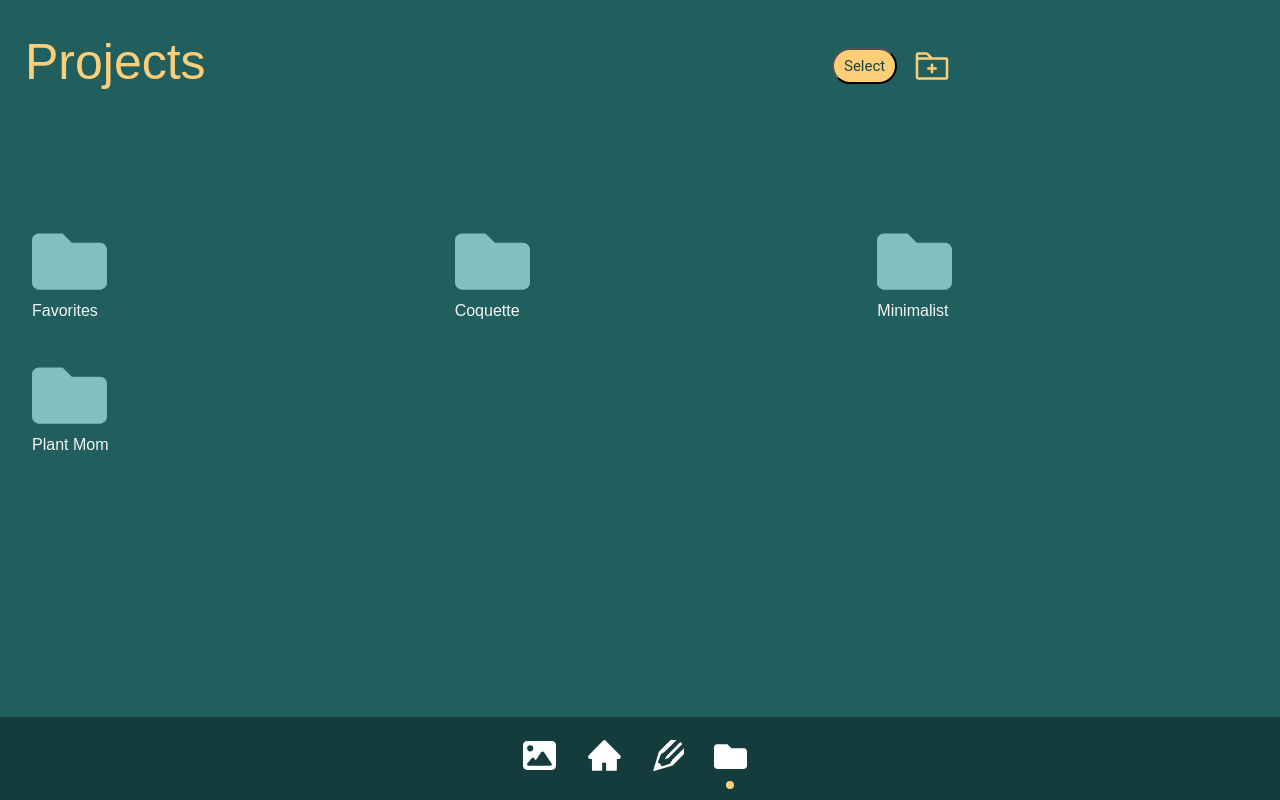
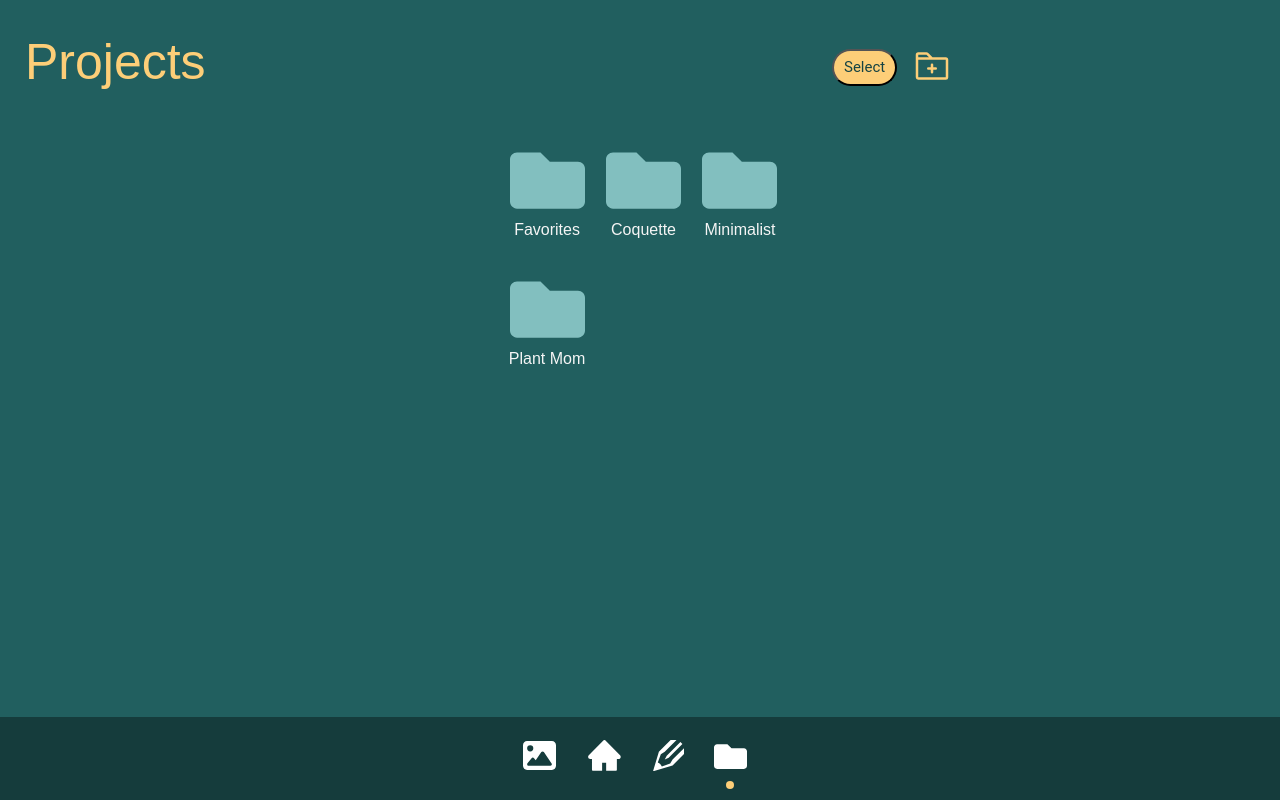
Before and after one commit to RudyCab/wallgenie, a React (Create React App) app: page /Projects in a window 1280 px wide. Built offline with nearby package versions, Linux system fonts and the light colour scheme.

Commit message:
grid style

```diff
--- a/src/Components/GalleryGrid/GalleryGrid.css
+++ b/src/Components/GalleryGrid/GalleryGrid.css
@@ -3,6 +3,7 @@
   justify-content: center;
   overflow-y: auto;
   max-height: 75vh;
+  margin-top: -150px; /* Add top margin */
 }
 
 .grid {
@@ -13,5 +14,5 @@
 }
 
 .grid li {
-  padding-bottom: 5px; /* Add padding to the bottom of each grid item */
+  padding-bottom: 0px; /* Add padding to the bottom of each grid item */
 }
--- a/src/Gallery/GalleryPage.css
+++ b/src/Gallery/GalleryPage.css
@@ -13,6 +13,7 @@
   display: flex;
   align-items: center;
   margin-left: 65%;
+  margin-bottom: -450px;
 }
 
 .button {
@@ -24,5 +25,9 @@
   padding: 5px 10px;
   cursor: pointer;
   transition: background-color 0.3s ease;
-  margin-right: 15px;
 }
+
+.iconButton {
+  cursor: pointer;
+  margin-top: -40px;
+}
--- a/src/Gallery/GalleryPage.jsx
+++ b/src/Gallery/GalleryPage.jsx
@@ -46,7 +46,7 @@ function GalleryPage() {
         <div className="buttonContainer">
           <button className="button">Select</button>
           <label htmlFor="file-input">
-            <MdAddPhotoAlternate size={40} style={{ cursor: 'pointer' }} />
+            <MdAddPhotoAlternate size={40} className="iconButton" />
             {/* Hidden file input to trigger file selection */}
             <input id="file-input" type="file" accept="image/*" multiple style={{ display: 'none' }} onChange={(e) => handleImageUpload(Array.from(e.target.files))} />
           </label>
--- a/src/Projects/ProjectPage.css
+++ b/src/Projects/ProjectPage.css
@@ -28,23 +28,30 @@
   cursor: pointer;
   transition: background-color 0.3s ease;
   margin-right: 15px;
+  margin-top: 3px;
 }
 
 .grid-container {
-  display: block;
-  align-items: center;
+  display: flex;
+  flex-wrap: wrap;
+  justify-content: center;
+  margin-top: 5px;
+  margin-left: -25px;
 }
 
 .grid {
   display: grid;
+  flex-wrap: wrap;
   grid-template-columns: repeat(3, 1fr);
   list-style-type: none;
+  justify-content: space-around;
 }
 
 .grid li {
     margin-top: 10px;
     font-family: 'Palanquin Dark', sans-serif;
     color: whitesmoke;
+    text-align: center;
 }
 
 
```
